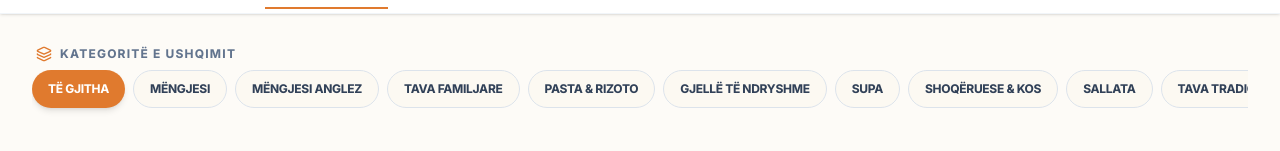
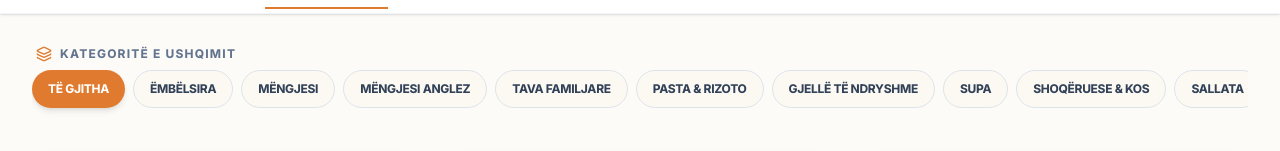
Before and after one commit to HeliosGng/si-ne-shtepi, a React (Vite) app: page / in a window 1280 px wide. Shown: the part 225-376 px from the top of the page. Built offline with nearby package versions, Linux system fonts and the light colour scheme.

Commit message:
Add new menu categories 'embelsira' and 'specialitete'

```diff
--- a/src/components/MenuSection.tsx
+++ b/src/components/MenuSection.tsx
@@ -25,6 +25,7 @@ export default function MenuSection({ lang, onAddToCart }: MenuSectionProps) {
 
   const categoriesList: { value: MenuCategory | 'all'; label: string }[] = [
     { value: 'all', label: t.allCategories },
+    { value: 'embelsira', label: t.categories.embelsira },
     { value: 'mengjesi', label: t.categories.mengjesi },
     { value: 'mengjesi_anglez', label: t.categories.mengjesi_anglez },
     { value: 'tava_familjare', label: t.categories.tava_familjare },
@@ -35,6 +36,7 @@ export default function MenuSection({ lang, onAddToCart }: MenuSectionProps) {
     { value: 'sallata', label: t.categories.sallata },
     { value: 'tava_tradicionale', label: t.categories.tava_tradicionale },
     { value: 'zgare', label: t.categories.zgare },
+    { value: 'specialitete', label: t.categories.specialitete },
   ];
 
   const filteredItems = selectedCategory === 'all'
```
